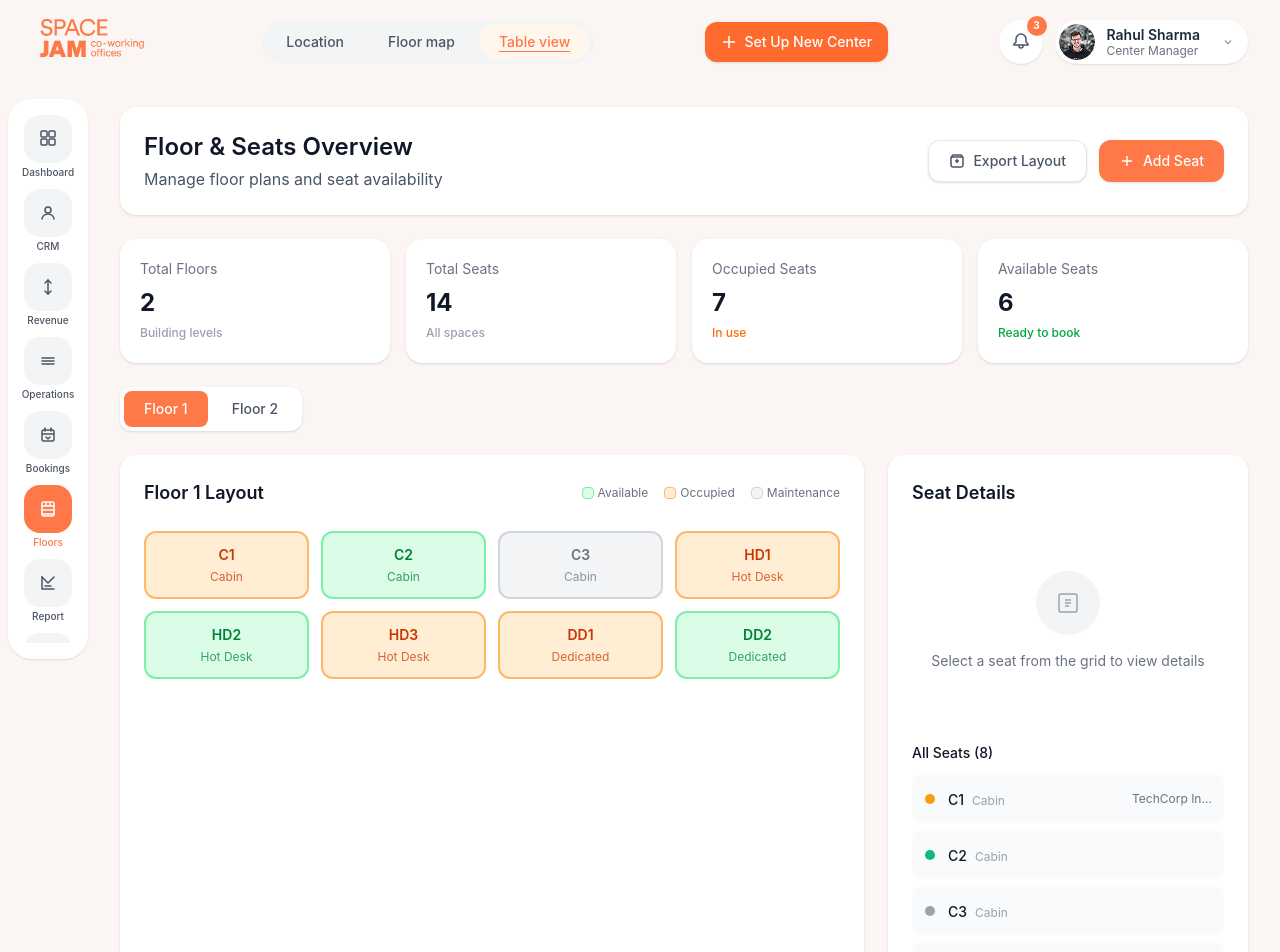
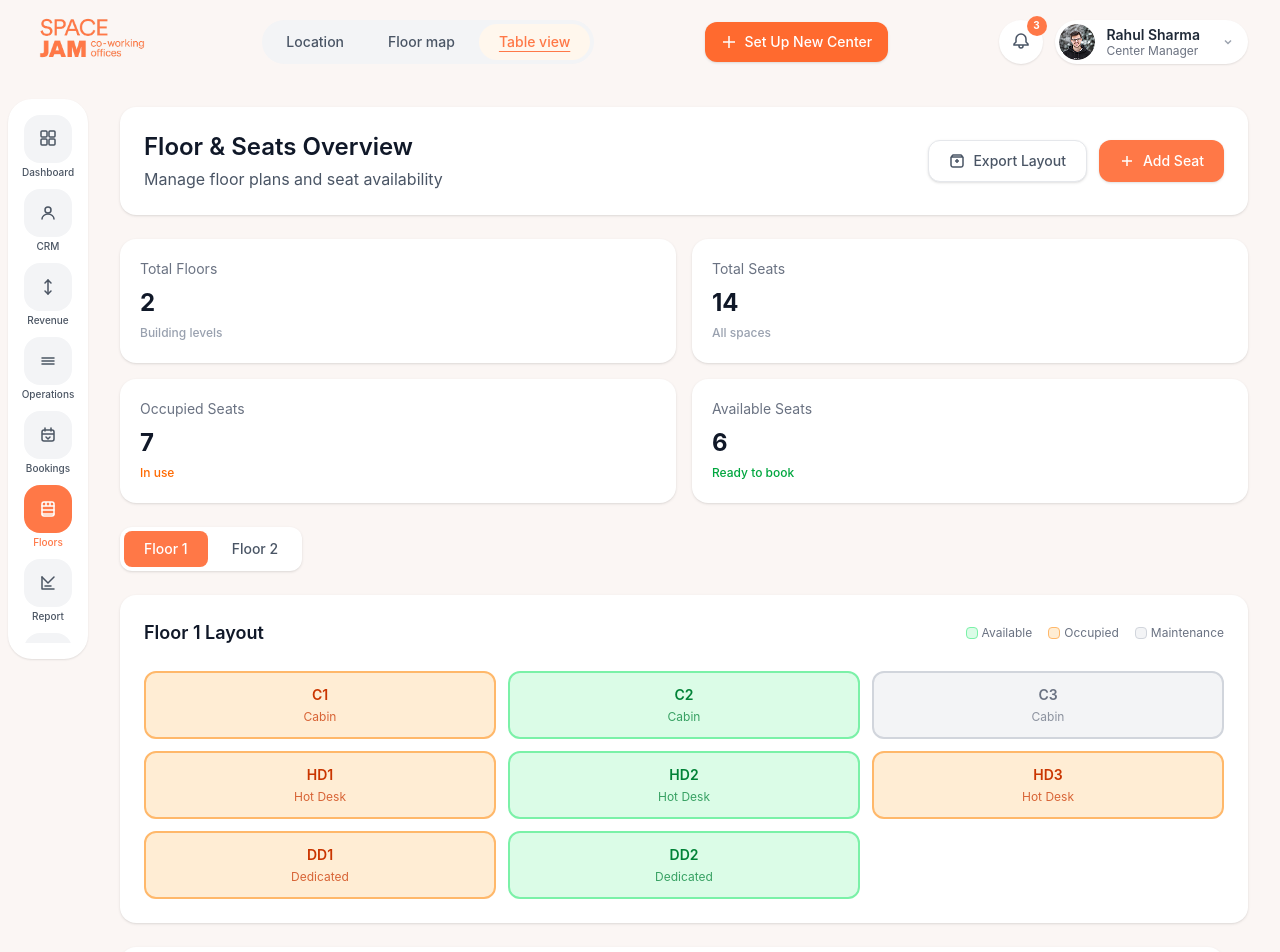
Before and after one commit to AmanVatsSharma/spacejam, a Next.js app in the folder apps/web/: page /dashboard/floors in a window 1280 px wide. Shown: the top 952 px of the page. Built offline with nearby package versions, Linux system fonts and the light colour scheme.

Commit message:
feat(web): tighten floors page at compact
- stats grid 4 → 2 cols at compact
- main grid 3 → 1 col (stacked) at compact
- seat grid 4 → 3 cols at compact

Co-authored-by: AmanVatsSharma

```diff
--- a/apps/web/src/app/dashboard/floors/page.tsx
+++ b/apps/web/src/app/dashboard/floors/page.tsx
@@ -136,7 +136,7 @@ export default function FloorsPage() {
       </div>
 
       {/* Stats Row */}
-      <div className="grid grid-cols-4 gap-4">
+      <div className="grid grid-cols-2 compact:grid-cols-4 gap-4 compact:gap-3">
         <div className="bg-white rounded-2xl shadow-sm p-5">
           <p className="text-sm text-gray-500 mb-2">Total Floors</p>
           <p className="text-2xl font-bold text-[#101828]">{totalFloors}</p>
@@ -180,7 +180,7 @@ export default function FloorsPage() {
       </div>
 
       {/* Main Content Grid */}
-      <div className="grid grid-cols-3 gap-6">
+      <div className="grid grid-cols-1 compact:grid-cols-3 gap-6 compact:gap-3">
         {/* Floor Visualization */}
         <div className="col-span-2 bg-white rounded-2xl shadow-sm p-6">
           <div className="flex items-center justify-between mb-6">
@@ -202,7 +202,7 @@ export default function FloorsPage() {
           </div>
 
           {/* Seat Grid */}
-          <div className="grid grid-cols-4 gap-3">
+          <div className="grid grid-cols-3 compact:grid-cols-4 gap-3">
             {currentFloor.seats.map((seat) => (
               <button
                 key={seat.id}
```
